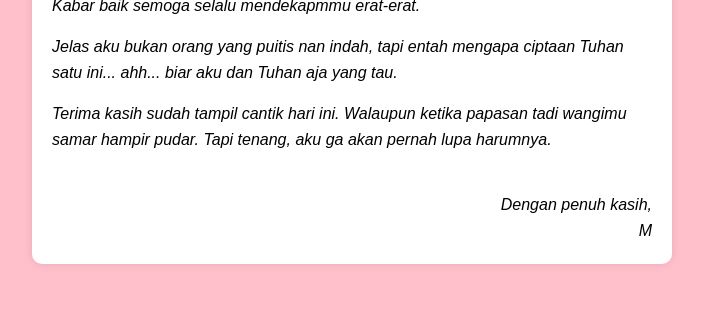
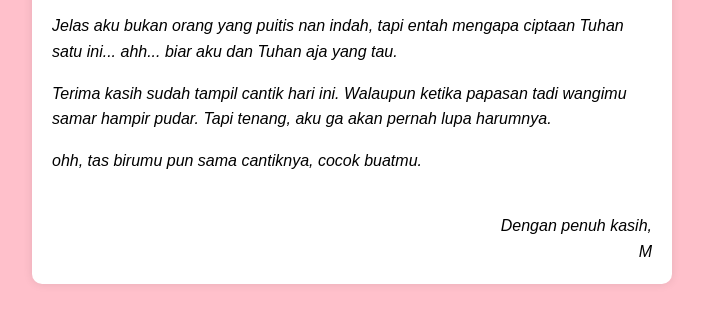
Before and after one commit to anakjahat/kepada-yang-tercinta, a plain HTML site: page index.html in a window 1280 px wide. Shown: the part 321-644 px from the top of the page, without its empty margins (288-991 px from the left). Drawn offline with Linux system fonts and the light colour scheme.

Commit message:
Update index.html

```diff
--- a/index.html
+++ b/index.html
@@ -44,6 +44,8 @@
         <p>
           Terima kasih sudah tampil cantik hari ini. Walaupun ketika papasan tadi wangimu samar hampir pudar. Tapi tenang, aku ga akan pernah lupa harumnya.
         </p>
+         <p>
+             ohh,  tas birumu pun sama cantiknya, cocok buatmu.
         <div class="tanda-tangan">
             Dengan penuh kasih,<br>
             M
```
